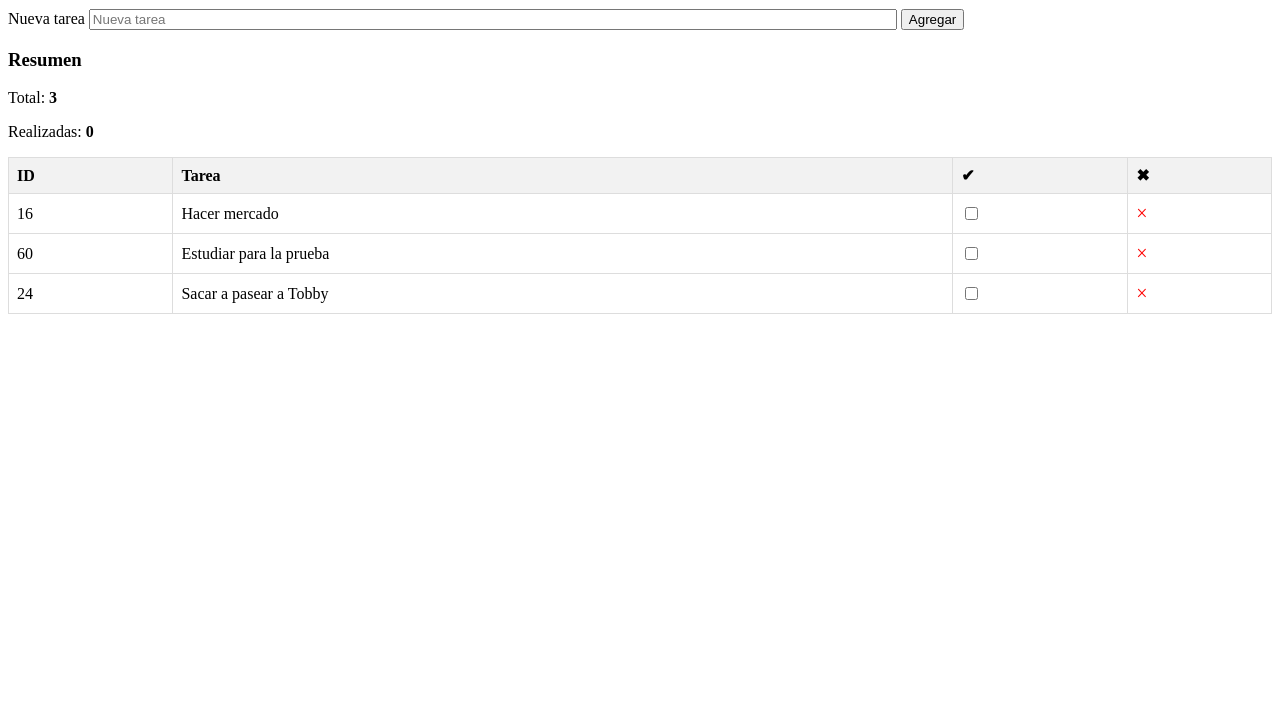
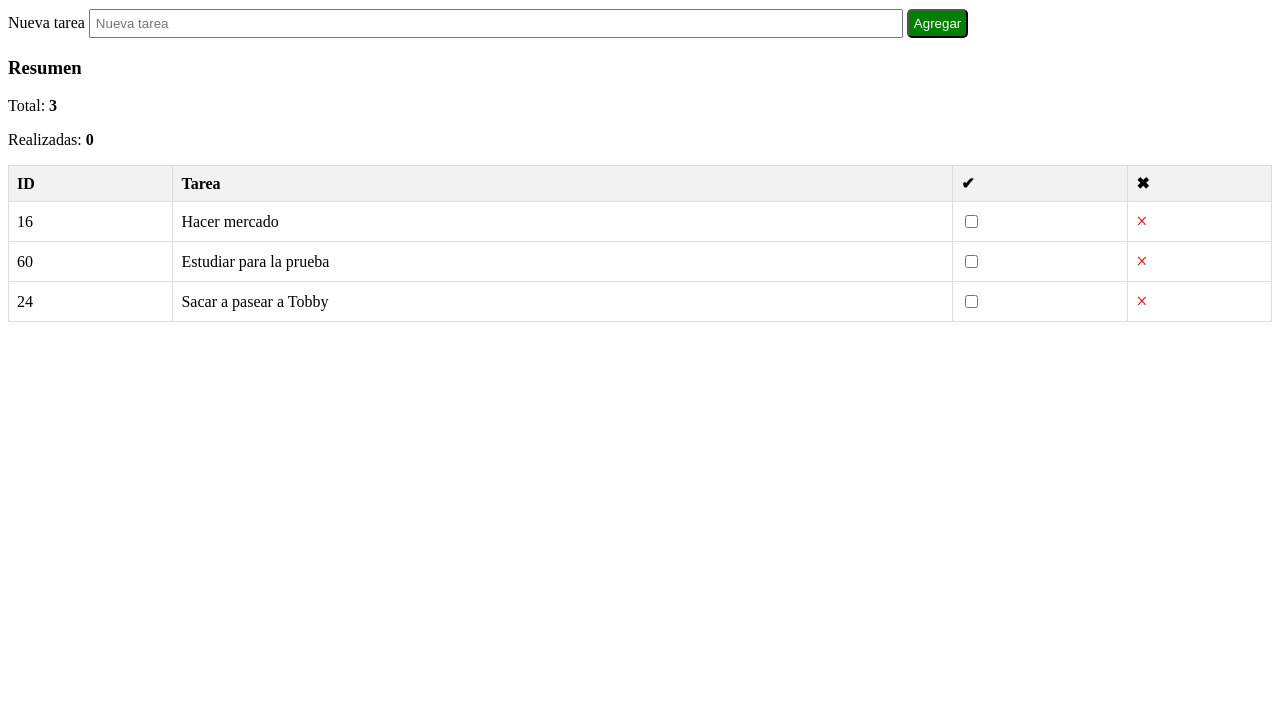
Before and after one commit to FelipeYevi/desafio_metodos_arreglos_JavaScript, a plain HTML site: page index.html in a window 1280 px wide. Shown: the part 73-800 px from the top of the page. Drawn offline with Linux system fonts and the light colour scheme.

Commit message:
modificaciones css

```diff
--- a/assets/css/style.css
+++ b/assets/css/style.css
@@ -3,6 +3,7 @@ border-bottom: 2px solid gray;
 }
 #tareaInput{
 width: 100vh;
+padding: 5px;
 
 }
 table {
@@ -24,3 +25,10 @@ th {
   cursor: pointer;
   font-size: 20px;
 }
+
+.boton-agregar{
+    padding: 5px;
+    background-color: green;
+    color: white;
+    border-radius: 5px;
+}
--- a/index.html
+++ b/index.html
@@ -5,7 +5,7 @@
     <meta charset="UTF-8">
     <meta name="viewport" content="width=device-width, initial-scale=1.0">
     <link rel="stylesheet" href="./assets/css/style.css">
-    <title>Lista de Tareas</title>
+    <title>Lista de</title>
 </head>
 <body>
     <!DOCTYPE html>
@@ -20,7 +20,7 @@
     <div>
         <label>Nueva tarea</label>
         <input type="text" id="tareaInput" placeholder="Nueva tarea">
-        <button onclick="agregarTarea()">Agregar</button>
+        <button class="boton-agregar" onclick="agregarTarea()">Agregar</button>
     </div>
     <h3>Resumen</h3>
     <p>Total: <strong><span id="totalTareas">0</span></strong></p>
```
